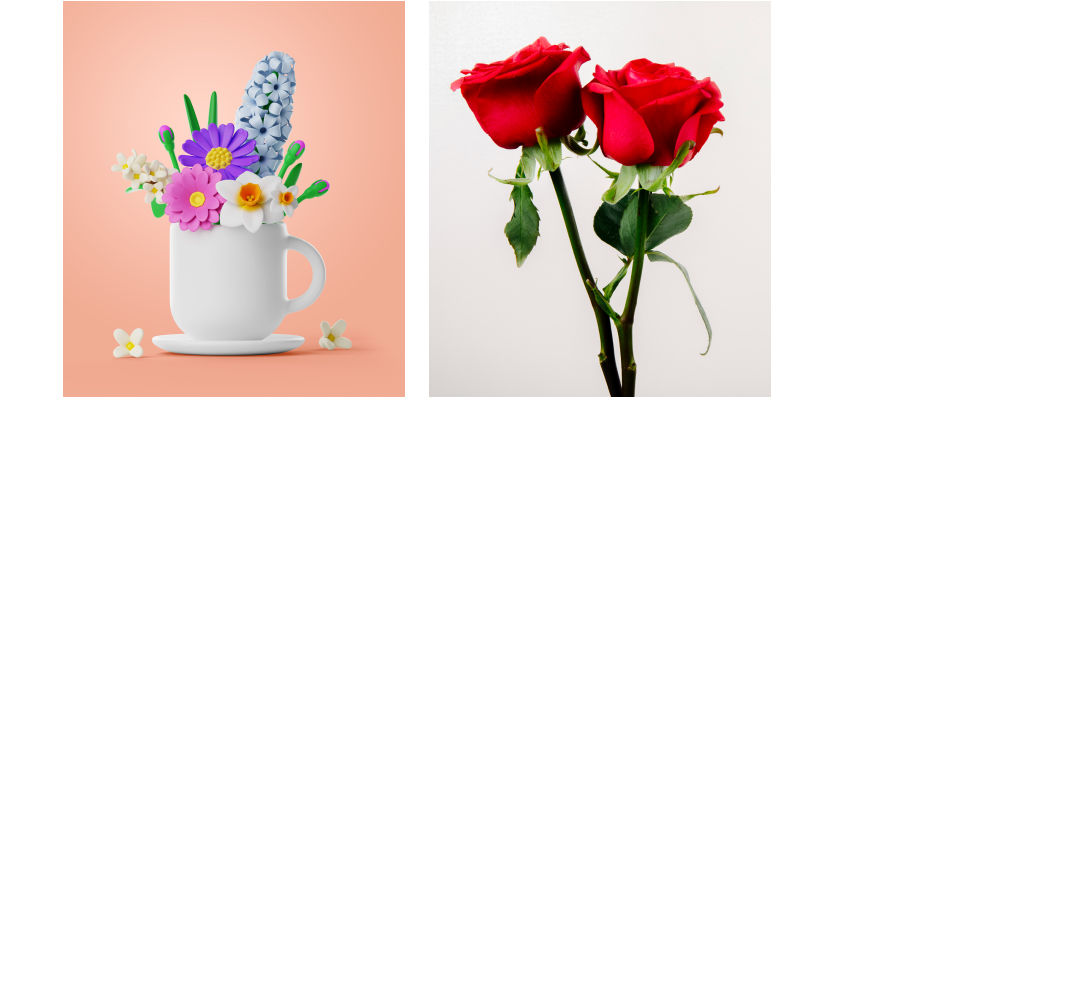
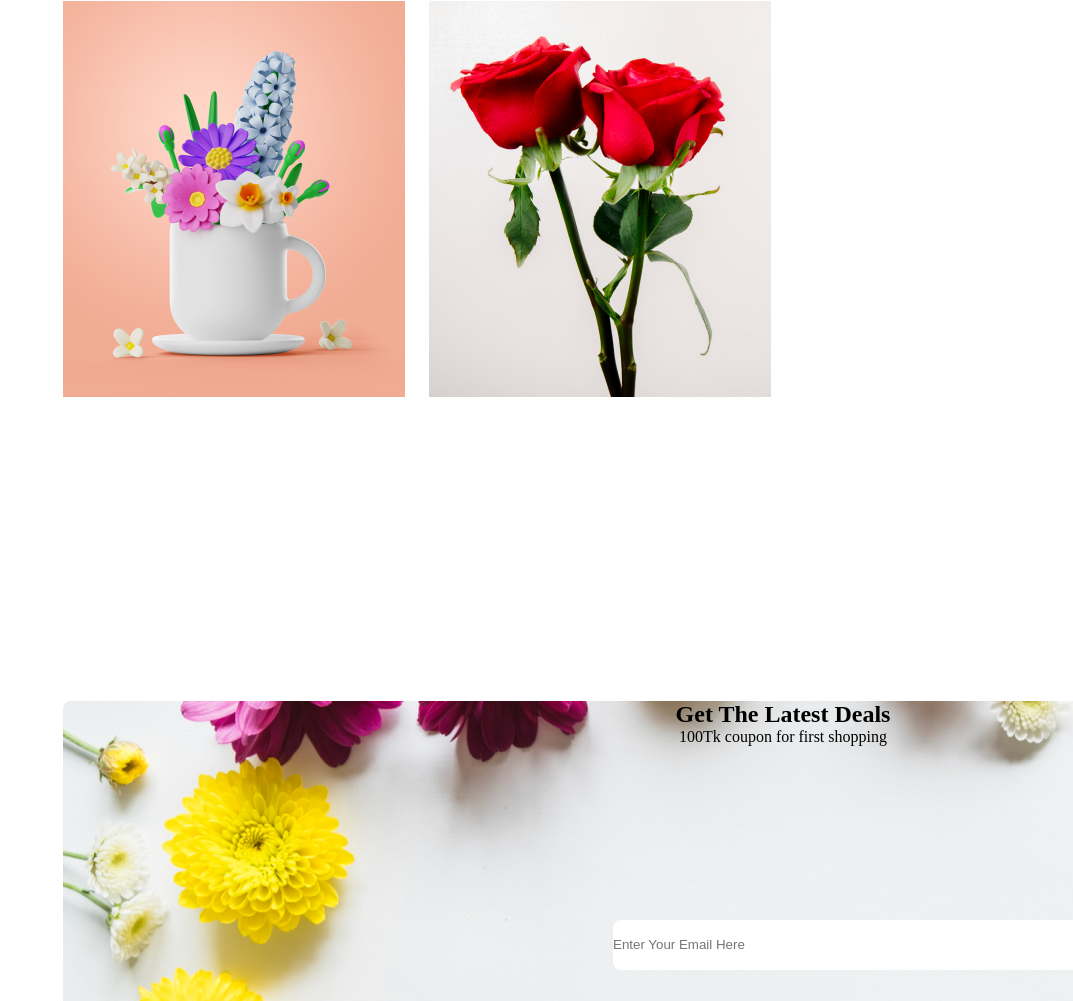
Before and after one commit to Tamal2026/Assainment-Flower-Shop-01, a plain HTML site: page index.html in a window 1280 px wide. Shown: the part 3307-4308 px from the top of the page, without its empty margins (207-1280 px from the left). Before the commit the page ends 3708 px from the top, so only its background shows below. Drawn offline with Linux system fonts and the light colour scheme.

Commit message:
Get the latest deal section done

```diff
--- a/index.html
+++ b/index.html
@@ -98,6 +98,28 @@
     </div>
 </div>
 
+<!-- image item section end here -->
+
+  <!-- input section start here  -->
+
+
+<div class="input-container">
+    <div class="input-text">
+        <h2>Get The Latest Deals</h2>
+        <p>100Tk coupon for first shopping</p>
+    </div>
+    <div class="input-area">
+        <div class="input-box-item">
+<input class="input-box" type="email" placeholder="Enter Your Email Here">
+        </div>
+       <div class="btn-icon">
+        <button class="primary-btn"> Subscribe </button>
+       </div>
+    </div>
+
+
+
+</div>
 
 
 </main>
--- a/style.css
+++ b/style.css
@@ -194,3 +194,36 @@ color: red;
 .img-item-all{
     padding-left: 20px;
 }
+
+/* img item section end here */
+
+/* input section start here */
+.input-container{
+background-image: url('/asset/Rectangle\ 9.png');
+width: 1440px;
+height: 300px;
+margin-left: 270px;
+
+}
+.input-text{
+    text-align: center;
+    margin-top: 300px;
+}
+.input-area{
+    display: flex;
+    justify-content: space-around;
+   gap: 8px;
+    align-items: center;
+    margin: 150px 0px 0px 300px;
+
+}
+.input-box{
+   width: 500px;
+   height: 50px;
+   border: none;
+   border-radius: 8px;
+   margin: 15px 0px 0px 250px;
+}
+.btn-icon{
+    margin: 0px 555px 12px 0px;
+}
```
